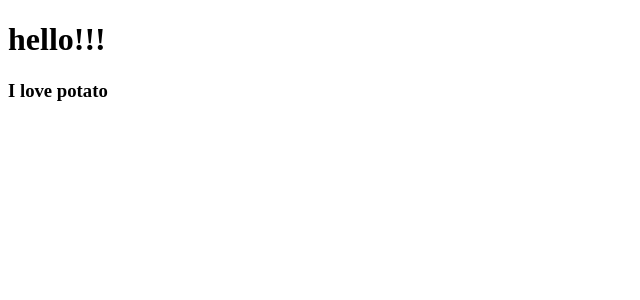
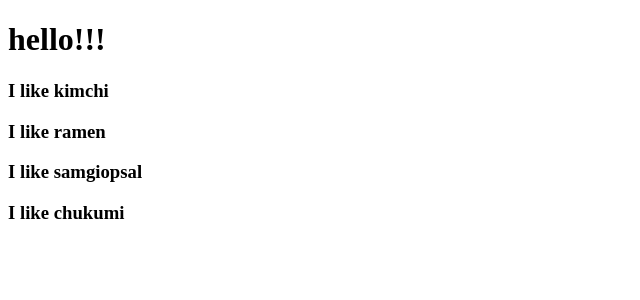
Before and after one commit to ny0011/movie-app, a React (Create React App) app: page / in a window 1280 px wide. Shown: the top 300 px of the page, without its empty margins (0-640 px from the left). Built offline with nearby package versions, Linux system fonts and the light colour scheme.

Commit message:
#2.1 Reusable Components with JSX + Props

```diff
--- a/src/App.js
+++ b/src/App.js
@@ -1,11 +1,17 @@
 import React from "react";
-import Potato from "./Potato";
+
+function Food({ fav }) {
+  return <h3>I like {fav}</h3>;
+}
 
 function App() {
   return (
     <div>
       <h1>hello!!!</h1>
-      <Potato />
+      <Food fav="kimchi" />
+      <Food fav="ramen" />
+      <Food fav="samgiopsal" />
+      <Food fav="chukumi" />
     </div>
   );
 }
--- a/src/Potato.js
+++ /dev/null
@@ -1,7 +0,0 @@
-import React from "react";
-
-function Potato() {
-  return <h3>I love potato</h3>;
-}
-
-export default Potato;
```
Also changed, not shown: 1 other file (tests, documents, lock files or other folders).
